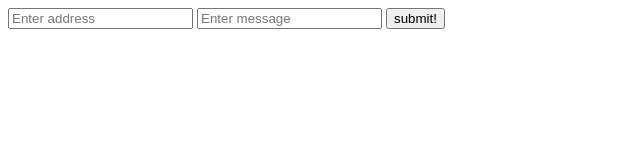
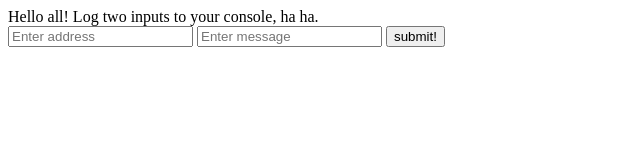
Before and after one commit to cedric106/cedric106.github.io, a plain HTML site: page index.html in a window 1280 px wide. Shown: the whole page, without its empty margins (0-640 px from the left). Drawn offline with Linux system fonts and the light colour scheme.

Commit message:
Update index.html

```diff
--- a/index.html
+++ b/index.html
@@ -1,7 +1,10 @@
 <html>
 
     <body>
-                <form class="pure-form">
+
+        Hello all! Log two inputs to your console, ha ha.
+
+            <form class="pure-form">
                          <input id="address" type="text" placeholder="Enter address" />
                          <input id="test" type="text" placeholder="Enter message" />
                          <button type="submit">submit!</button>
```
